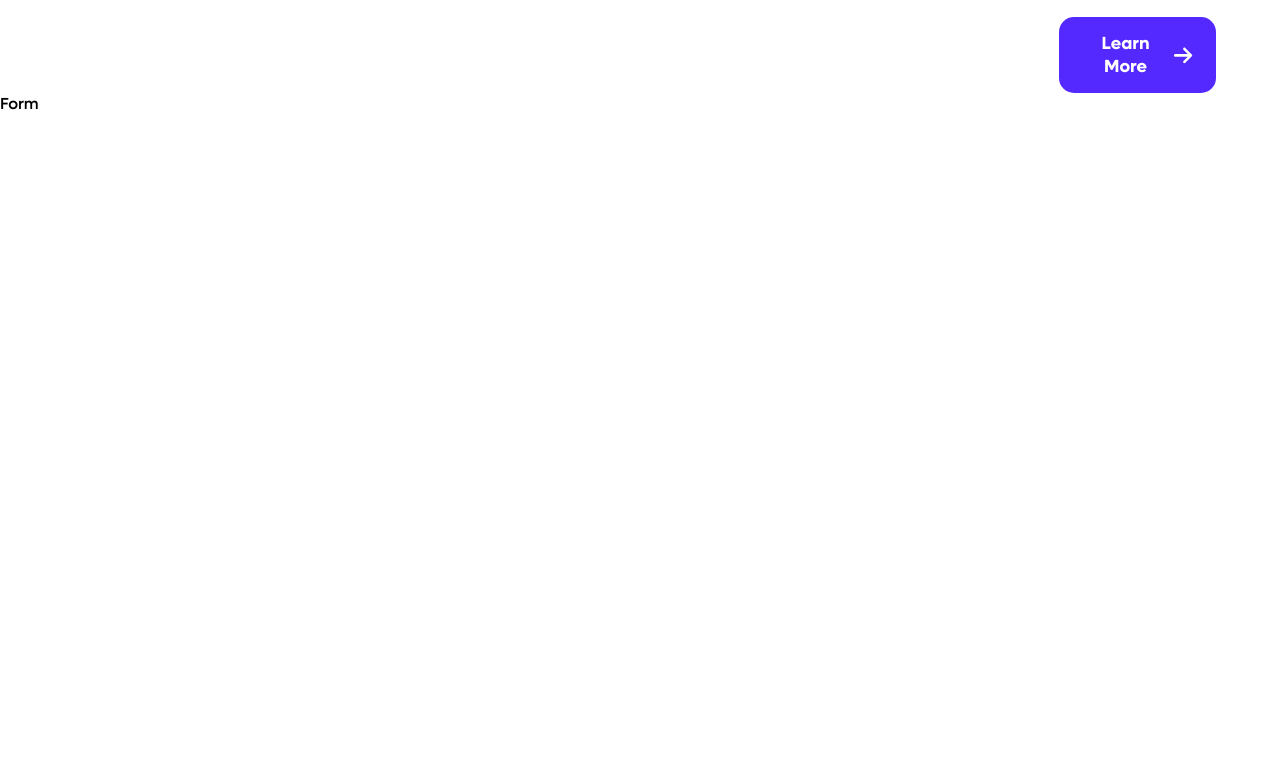
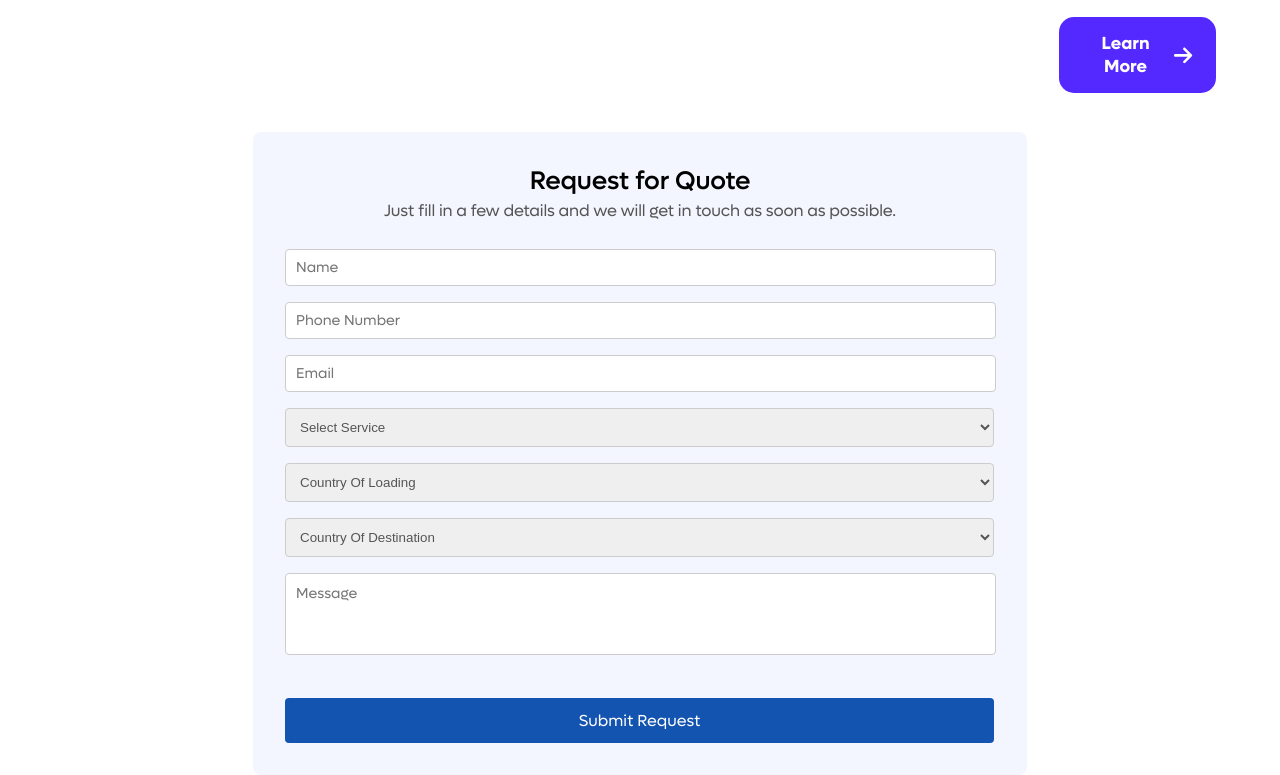
Before and after one commit to Adikahandal/Freightnaut_Clone, a React (Create React App) app: page / in a window 1280 px wide. Shown: the part 3469-4244 px from the top of the page. Before the commit the page ends 3583 px from the top, so only its background shows below. Built offline with nearby package versions, Linux system fonts and the light colour scheme.

Commit message:
added Form

```diff
--- a/src/components/Home_page/Form.jsx
+++ b/src/components/Home_page/Form.jsx
@@ -1,11 +1,123 @@
 import React from 'react'
+import './../../styles/Home_page/Form.css'
+
+const countries = [
+    "Afghanistan", "Albania", "Algeria", "Andorra", "Angola", "Antigua and Barbuda", "Argentina", "Armenia", "Australia", "Austria", "Azerbaijan",
+    "Bahamas", "Bahrain", "Bangladesh", "Barbados", "Belarus", "Belgium", "Belize", "Benin", "Bhutan", "Bolivia", "Bosnia and Herzegovina",
+    "Botswana", "Brazil", "Brunei", "Bulgaria", "Burkina Faso", "Burundi",
+    "Cabo Verde", "Cambodia", "Cameroon", "Canada", "Central African Republic", "Chad", "Chile", "China", "Colombia", "Comoros", "Congo (Congo-Brazzaville)",
+    "Costa Rica", "Croatia", "Cuba", "Cyprus", "Czechia (Czech Republic)",
+    "Democratic Republic of the Congo", "Denmark", "Djibouti", "Dominica", "Dominican Republic",
+    "Ecuador", "Egypt", "El Salvador", "Equatorial Guinea", "Eritrea", "Estonia", "Eswatini (Swaziland)", "Ethiopia",
+    "Fiji", "Finland", "France",
+    "Gabon", "Gambia", "Georgia", "Germany", "Ghana", "Greece", "Grenada", "Guatemala", "Guinea", "Guinea-Bissau", "Guyana",
+    "Haiti", "Honduras", "Hungary",
+    "Iceland", "India", "Indonesia", "Iran", "Iraq", "Ireland", "Israel", "Italy",
+    "Jamaica", "Japan", "Jordan",
+    "Kazakhstan", "Kenya", "Kiribati", "Kuwait", "Kyrgyzstan",
+    "Laos", "Latvia", "Lebanon", "Lesotho", "Liberia", "Libya", "Liechtenstein", "Lithuania", "Luxembourg",
+    "Madagascar", "Malawi", "Malaysia", "Maldives", "Mali", "Malta", "Marshall Islands", "Mauritania", "Mauritius", "Mexico", "Micronesia", "Moldova", "Monaco", "Mongolia", "Montenegro", "Morocco", "Mozambique", "Myanmar (Burma)",
+    "Namibia", "Nauru", "Nepal", "Netherlands", "New Zealand", "Nicaragua", "Niger", "Nigeria", "North Korea", "North Macedonia", "Norway",
+    "Oman",
+    "Pakistan", "Palau", "Panama", "Papua New Guinea", "Paraguay", "Peru", "Philippines", "Poland", "Portugal",
+    "Qatar",
+    "Romania", "Russia", "Rwanda",
+    "Saint Kitts and Nevis", "Saint Lucia", "Saint Vincent and the Grenadines", "Samoa", "San Marino", "São Tomé and Príncipe", "Saudi Arabia", "Senegal", "Serbia", "Seychelles", "Sierra Leone", "Singapore", "Slovakia", "Slovenia", "Solomon Islands", "Somalia", "South Africa", "South Korea", "South Sudan", "Spain", "Sri Lanka", "Sudan", "Suriname", "Sweden", "Switzerland", "Syria",
+    "Tajikistan", "Tanzania", "Thailand", "Timor-Leste", "Togo", "Tonga", "Trinidad and Tobago", "Tunisia", "Turkey", "Turkmenistan", "Tuvalu",
+    "Uganda", "Ukraine", "United Arab Emirates", "United Kingdom", "United States", "Uruguay", "Uzbekistan",
+    "Vanuatu", "Vatican City", "Venezuela", "Vietnam",
+    "Yemen",
+    "Zambia", "Zimbabwe"
+];
+
 
 const Form = () => {
-  return (
-    <div>
-      Form
-    </div>
-  )
+    return (
+        <div className='cont_form'>
+            <div className='form_start'>
+                <h1>Request for Quote</h1>
+                <p>Just fill in a few details and we will get in touch as soon as possible.</p>
+                <div className='form_cont'>
+                    <form action="#">
+
+                        <input type="text" placeholder='Name' className='input_class' />
+
+                        <input type="number" placeholder='Phone Number' className='input_class' />
+
+                        <input type="email" placeholder='Email' className='input_class' />
+
+                        <select name="Services"     className='select_class'>
+                            <option value="selectService" selected>
+                                Select Service
+                            </option>
+                            <option value="oceanFreight">
+                                Ocean Freight
+                            </option>
+                            <option value="airFreight">
+                                Air Freight
+                            </option>
+                            <option value="customClearance">
+                                Custom Clearance
+                            </option>
+                            <option value="transportation">
+                                Transportation
+                            </option>
+                            <option value="warehousing">
+                                Warehousing
+                            </option>
+                            <option value="logistics">
+                                Logistics
+                            </option>
+                            <option value="multimodalTransport">
+                                Multimodal Transport
+                            </option>
+                            <option value="shipBroking">
+                                Ship Broking
+                            </option>
+                            <option value="chartering">
+                                Chartering
+                            </option>
+                            <option value="agencyCooperation">
+                                Agency Cooperation
+                            </option>
+                            <option value="otherServices">
+                                Other Services
+                            </option>
+                        </select>
+
+
+                        <select className='select_class'>
+                            <option value="Country_of_Loading">
+                                Country Of Loading
+                            </option>
+                            {countries.map((country, index) => (
+                                <option key={index} value={country}>{country}</option>
+                            ))}
+                        </select>
+
+
+                        <select className='select_class' >
+                            <option value="Country_of_Destination">
+                                Country Of Destination
+                            </option>
+                            {countries.map((country, index) => (
+                                <option key={index} value={country}>
+                                    {country}
+                                </option>
+                            ))}
+                        </select>
+
+                        <textarea name="Message" id="Message" placeholder='Message'
+                        rows={4} resize className='input_class' />
+
+
+                        <button type='submit'className='form_btn'>Submit Request</button>
+
+                    </form>
+                </div>
+            </div >
+        </div >
+    )
 }
 
 export default Form
--- a/src/styles/Home_page/Form.css
+++ b/src/styles/Home_page/Form.css
@@ -0,0 +1,74 @@
+.cont_form {
+    display: flex;
+    justify-content: center;
+    align-items: center;
+    padding: 3% 3% 0 3%;
+}
+
+.form_start {
+    width: 59%;
+
+    background-color: rgb(243, 246, 255);
+    padding: 32px 32px;
+    border-radius: 8px;
+}
+
+.form_start h1 {
+    font-size: 1.6rem;
+    font-family: Lufga Medium;
+    font-weight: normal;
+    margin: 0;
+    text-align: center;
+    margin-bottom: 2px;
+}
+
+.form_start p {
+    font-size: 1.02rem;
+    font-family: Lufga Regular;
+    color: #555;
+    margin: 0;
+    text-align: center;
+    margin-bottom: 20px;
+    z-index: 10;
+}
+
+.form_cont {
+    display: flex;
+    flex-direction: column;
+    width: 97%;
+}
+
+.input_class {
+    width: 100%;
+    margin: 8px 0;
+    padding: 10px;
+    border: 1px solid #ccc;
+    border-radius: 4px;
+    resize: none;
+}
+
+.select_class {
+    width: 103%;
+    margin: 8px 0;
+    border: 1px solid #ccc;
+    border-radius: 4px;
+    padding: 10px;
+    color: #555;
+}
+
+.input_class::placeholder{
+    font-family:Lufga Regular ;
+    font-size: 0.9rem;
+}
+
+.form_btn{
+    width: 103%;
+    margin-top: 30px;
+    padding: 12px;
+    background-color: rgb(19, 84, 176);;
+    color: white;
+    font-size: 1rem;
+    font-family: Lufga Regular;
+    border: none;
+    border-radius: 4px;
+}
```
